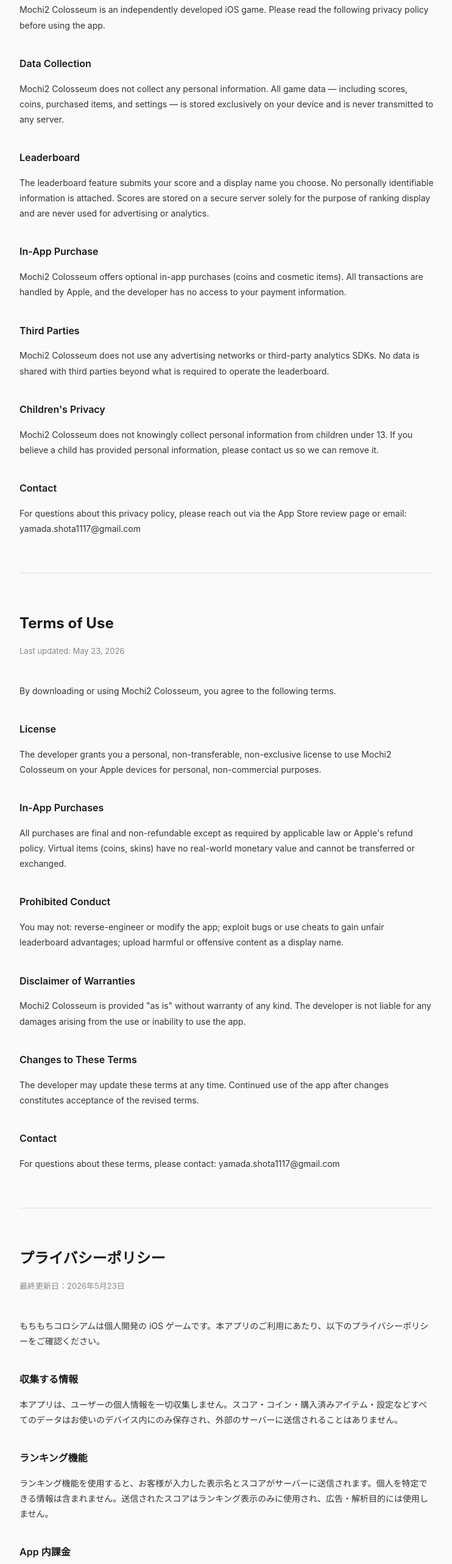
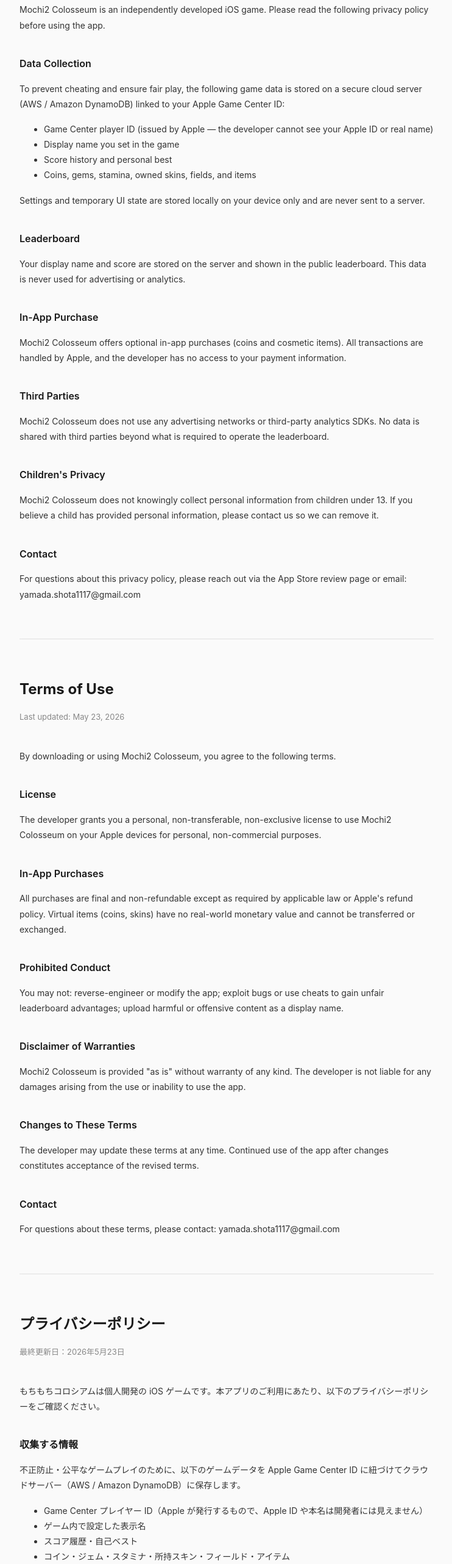
Before and after one commit to yamada-shota/mochi2colosseum-privacy, a plain HTML site: page index.html in a window 1280 px wide. Shown: the part 233-2797 px from the top of the page at 61% size, without its empty margins (268-1010 px from the left). Drawn offline with Linux system fonts and the light colour scheme.

Commit message:
fix: サーバー保存データを正確に記載（不正防止のためAWS/DynamoDB使用）

```diff
--- a/index.html
+++ b/index.html
@@ -40,10 +40,17 @@
   <p>Mochi2 Colosseum is an independently developed iOS game. Please read the following privacy policy before using the app.</p>
 
   <h2>Data Collection</h2>
-  <p>Mochi2 Colosseum does not collect any personal information. All game data — including scores, coins, purchased items, and settings — is stored exclusively on your device and is never transmitted to any server.</p>
+  <p>To prevent cheating and ensure fair play, the following game data is stored on a secure cloud server (AWS / Amazon DynamoDB) linked to your Apple Game Center ID:</p>
+  <ul>
+    <li>Game Center player ID (issued by Apple — the developer cannot see your Apple ID or real name)</li>
+    <li>Display name you set in the game</li>
+    <li>Score history and personal best</li>
+    <li>Coins, gems, stamina, owned skins, fields, and items</li>
+  </ul>
+  <p>Settings and temporary UI state are stored locally on your device only and are never sent to a server.</p>
 
   <h2>Leaderboard</h2>
-  <p>The leaderboard feature submits your score and a display name you choose. No personally identifiable information is attached. Scores are stored on a secure server solely for the purpose of ranking display and are never used for advertising or analytics.</p>
+  <p>Your display name and score are stored on the server and shown in the public leaderboard. This data is never used for advertising or analytics.</p>
 
   <h2>In-App Purchase</h2>
   <p>Mochi2 Colosseum offers optional in-app purchases (coins and cosmetic items). All transactions are handled by Apple, and the developer has no access to your payment information.</p>
@@ -92,10 +99,17 @@
   <p>もちもちコロシアムは個人開発の iOS ゲームです。本アプリのご利用にあたり、以下のプライバシーポリシーをご確認ください。</p>
 
   <h2>収集する情報</h2>
-  <p>本アプリは、ユーザーの個人情報を一切収集しません。スコア・コイン・購入済みアイテム・設定などすべてのデータはお使いのデバイス内にのみ保存され、外部のサーバーに送信されることはありません。</p>
+  <p>不正防止・公平なゲームプレイのために、以下のゲームデータを Apple Game Center ID に紐づけてクラウドサーバー（AWS / Amazon DynamoDB）に保存します。</p>
+  <ul>
+    <li>Game Center プレイヤー ID（Apple が発行するもので、Apple ID や本名は開発者には見えません）</li>
+    <li>ゲーム内で設定した表示名</li>
+    <li>スコア履歴・自己ベスト</li>
+    <li>コイン・ジェム・スタミナ・所持スキン・フィールド・アイテム</li>
+  </ul>
+  <p>設定や一時的な UI の状態はデバイス内のみに保存され、サーバーには送信されません。</p>
 
   <h2>ランキング機能</h2>
-  <p>ランキング機能を使用すると、お客様が入力した表示名とスコアがサーバーに送信されます。個人を特定できる情報は含まれません。送信されたスコアはランキング表示のみに使用され、広告・解析目的には使用しません。</p>
+  <p>表示名とスコアはサーバーに保存され、公開ランキングに表示されます。これらのデータは広告・解析目的には一切使用しません。</p>
 
   <h2>App 内課金</h2>
   <p>本アプリはコインやコスメアイテムの購入機能を提供しています。課金処理はすべて Apple によって行われ、開発者は支払い情報にアクセスすることはできません。</p>
```
